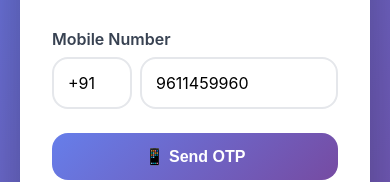
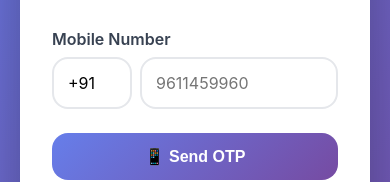
Before and after one commit to Karthikj9611/MailOTP, a website: page public/index.html in a window 390 px wide. Both pictures are taken after a click on the button "📱 Mobile". Shown: the part 302-484 px from the top of the page. Drawn offline with Linux system fonts and the light colour scheme.

Commit message:
Mobile num value removed.

```diff
--- a/public/index.html
+++ b/public/index.html
@@ -224,7 +224,7 @@
             <label>Mobile Number</label>
             <div style="display: flex; gap: 0.5rem;">
                 <input type="text" id="countryCode" placeholder="+91" value="+91" style="width: 80px;">
-                <input type="tel" id="mobileInput" placeholder="9611459960" value="9611459960">
+                <input type="tel" id="mobileInput" placeholder="9611459960" value="">
             </div>
         </div>
         <button onclick="sendMobileOTP()">📱 Send OTP</button>
```
